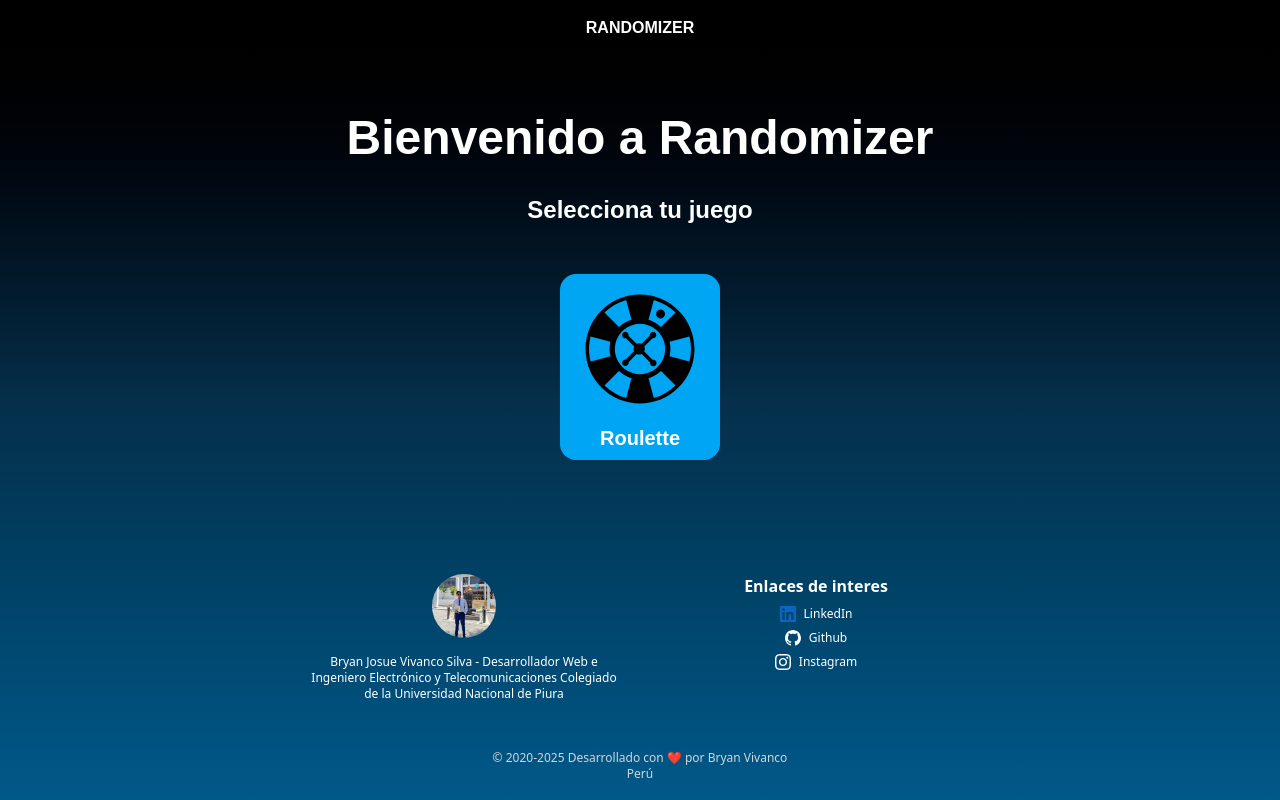
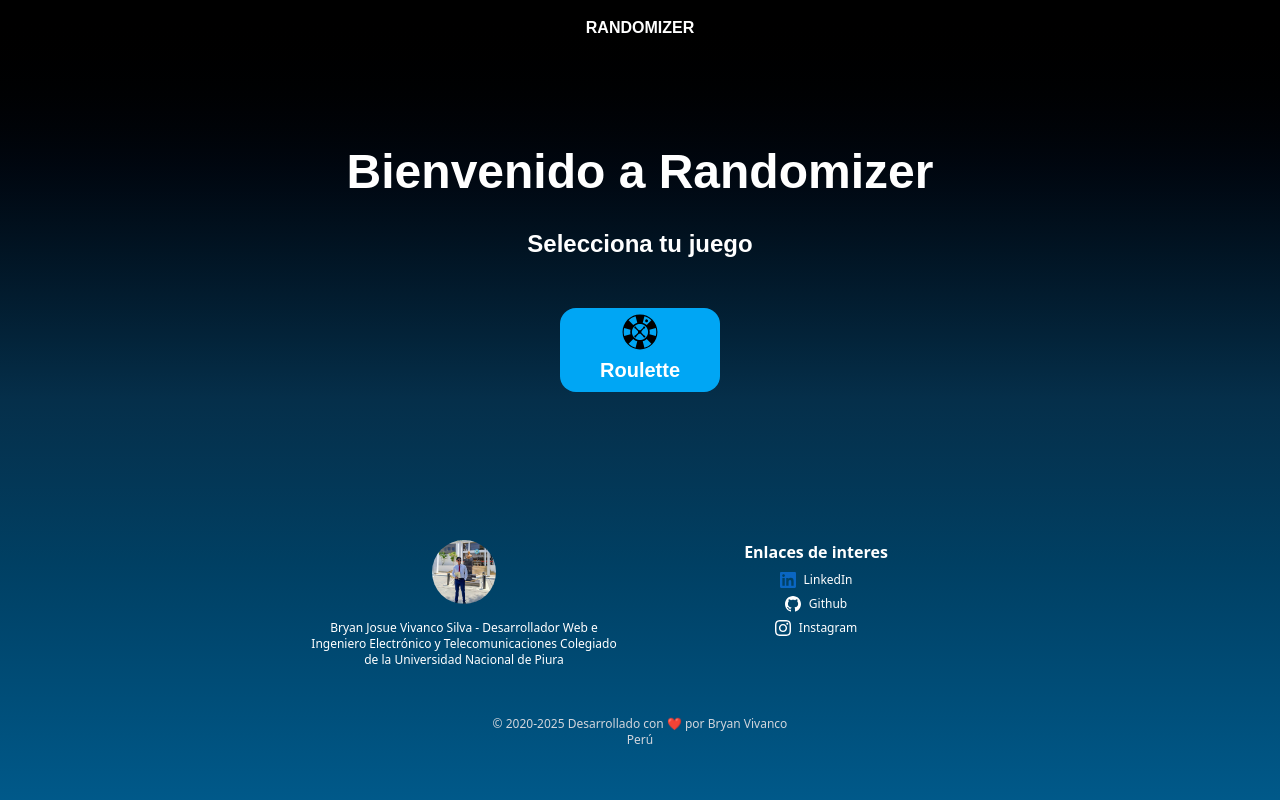
Before and after one commit to bryanvivancos/randomizer_app, a React (Vite) app: page /roulette in a window 1280 px wide. Built offline with nearby package versions, Linux system fonts and the light colour scheme; a web font is replaced by a local one; what @midudev/tailwind-animations would draw is missing.

Commit message:
update: change button for li

```diff
--- a/src/components/atoms/GameButton.jsx
+++ b/src/components/atoms/GameButton.jsx
@@ -3,12 +3,12 @@ import sprite from '/assets/sprite.svg'
 
 const GameButton = ({ico, to, gameName}) => {
     return <Link to={to}>
-        <button className="bg-sky-500 rounded-2xl flex flex-col justify-center items-center group w-40 active:animate-rubber-band">
-            <svg className='group hover:animate-rotate-360 w-full'>
+        <li className="bg-sky-500 rounded-2xl flex flex-col justify-center items-center group w-40 active:animate-jelly">
+            <svg className='group hover:animate-rotate-360 w-12 h-12' >
                 <use href={`${sprite}#${ico}`}/>
             </svg>
             <h1 className='font-Inter-Variable font-bold mb-2 text-xl'>{gameName}</h1>
-        </button>
+        </li>
     </Link>
 }
 
```
